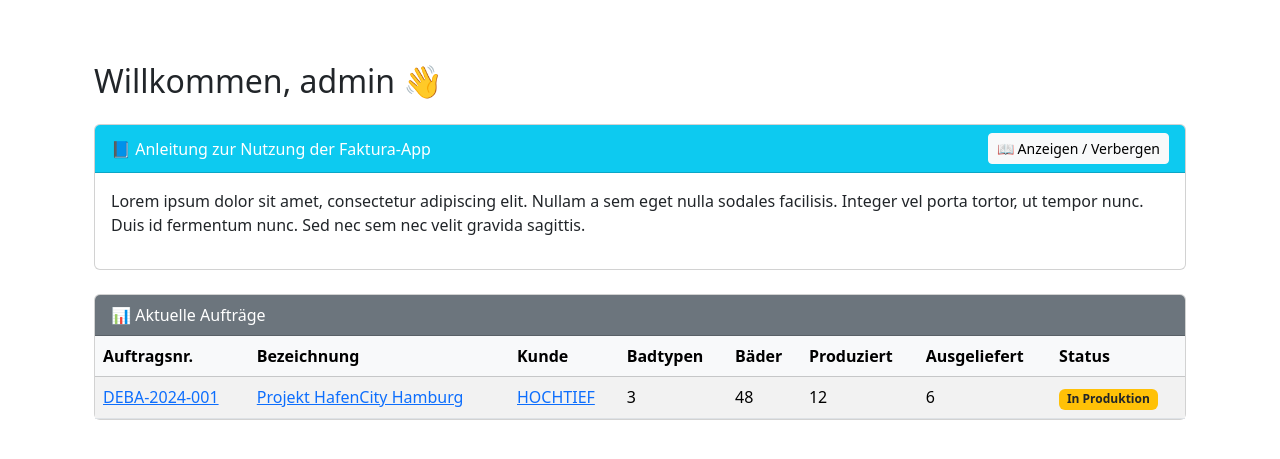
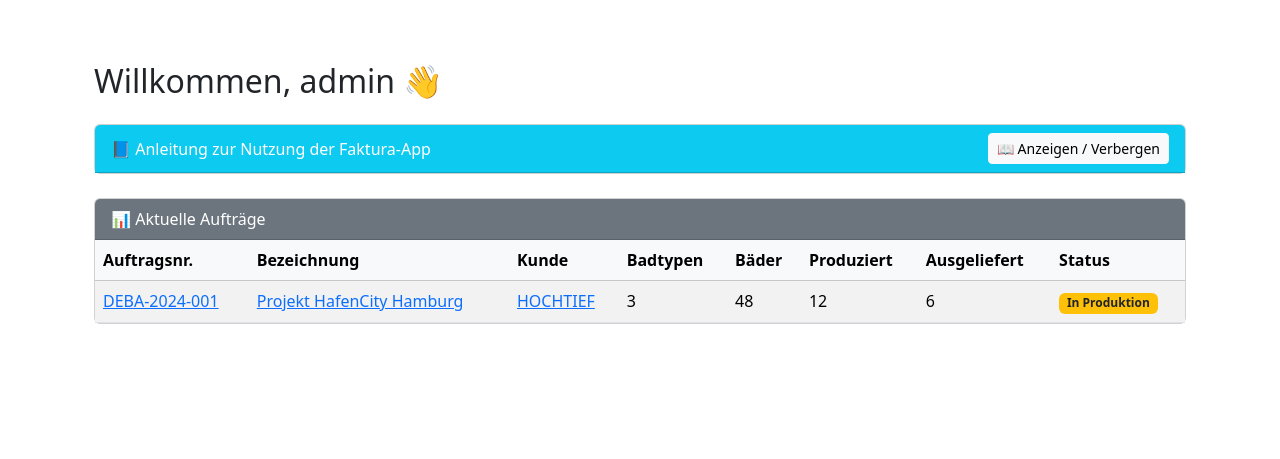
Before and after one commit to Grubinio/deba-faktura, a Flask app: page /home in a window 1280 px wide. Shown: the part 56-515 px from the top of the page. Run offline with Flask 3, Linux system fonts and the light colour scheme; the visitor is signed in with stand-in values (Sample User, id 1).

Commit message:
Anleitung collapse

```diff
--- a/app/templates/home.html
+++ b/app/templates/home.html
@@ -13,7 +13,7 @@
       📖 Anzeigen / Verbergen
     </button>
   </div>
-  <div id="anleitungText" class="collapse show">
+  <div id="anleitungText" class="collapse">
     <div class="card-body">
       <p>
         Lorem ipsum dolor sit amet, consectetur adipiscing elit. Nullam a sem eget nulla sodales facilisis.
```
